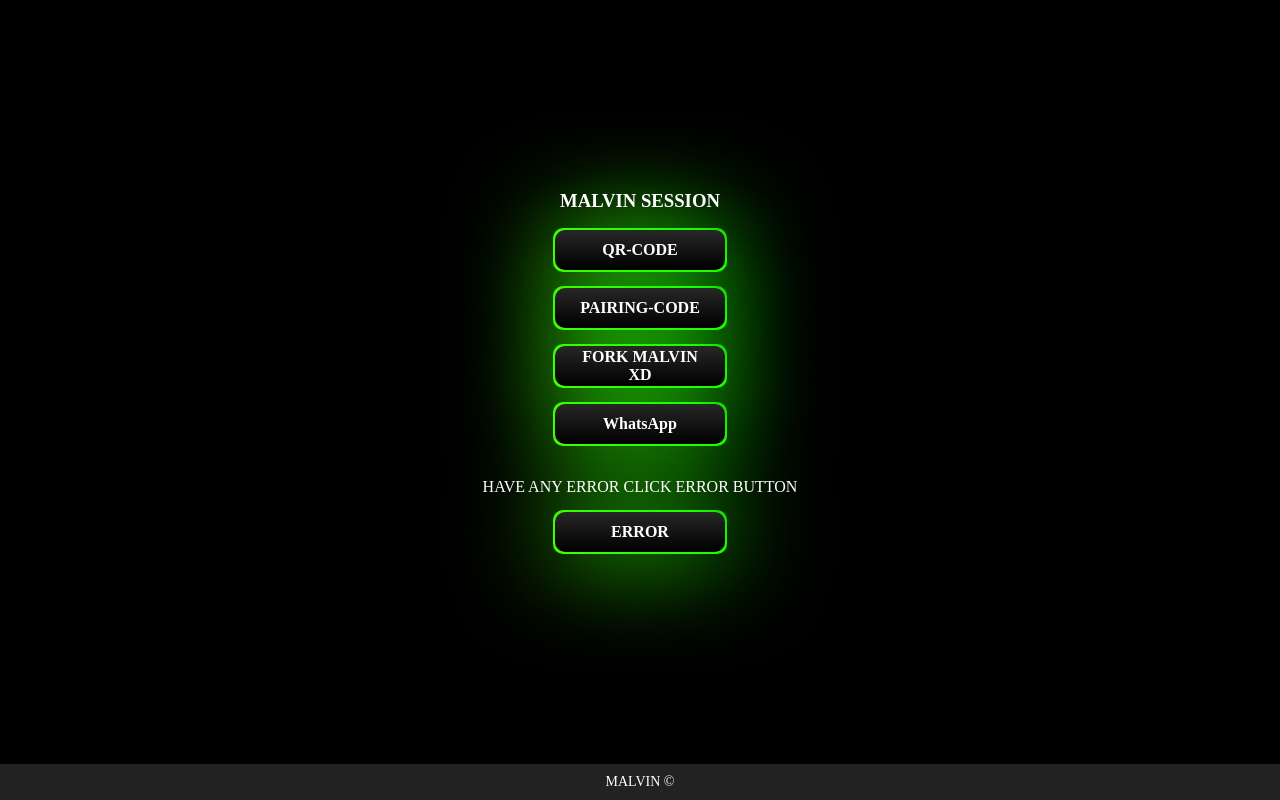
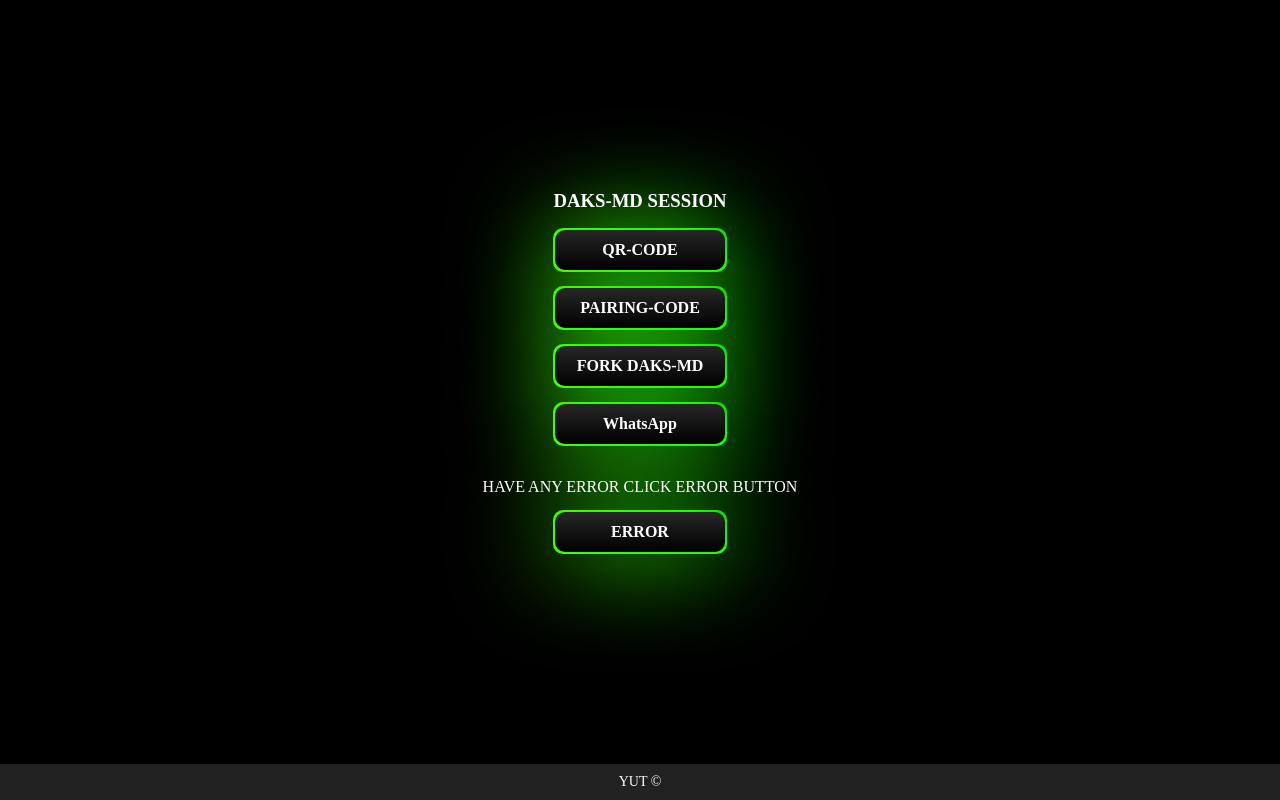
Before and after one commit to nairobianpappy/DAKS-MD, a website: page main.html in a window 1280 px wide. Drawn offline with Linux system fonts and the light colour scheme.

Commit message:
Update main.html

```diff
--- a/main.html
+++ b/main.html
@@ -112,11 +112,11 @@
 </head>
 <body>
   <div class="button-container">
-    <h3> MALVIN SESSION</h3>
+    <h3> DAKS-MD SESSION</h3>
     <div></div>
     <a href="/qr" class="button" target="_blank"> <span>QR-CODE</span> </a> <br>
     <a href="/pair" class="button" target="_blank"> <span>PAIRING-CODE</span> </a> <br>
-    <a href="https://github.com/XdKing2/MALVIN-XD/fork" class="button" target="_blank"> <span>FORK MALVIN XD</span> </a> <br> </a>
+    <a href="https://github.com/XdKing2/MALVIN-XD/fork" class="button" target="_blank"> <span>FORK DAKS-MD</span> </a> <br> </a>
     <a href="https://whatsapp.com/channel/0029VbA6MSYJUM2TVOzCSb2A" class="button" target="_blank"> <span>WhatsApp</span> </a> <br>
 
     <p>HAVE ANY ERROR CLICK ERROR BUTTON</p>
@@ -124,7 +124,7 @@
     <a href="https://wa.me/263780166288" class="button" target="_blank"> <span>ERROR</span> </a> <br>
 
     <footer>
-     MALVIN &copy; <span id="currentYear"></span>
+     YUT &copy; <span id="currentYear"></span>
     </footer>
 
 </body>
```
